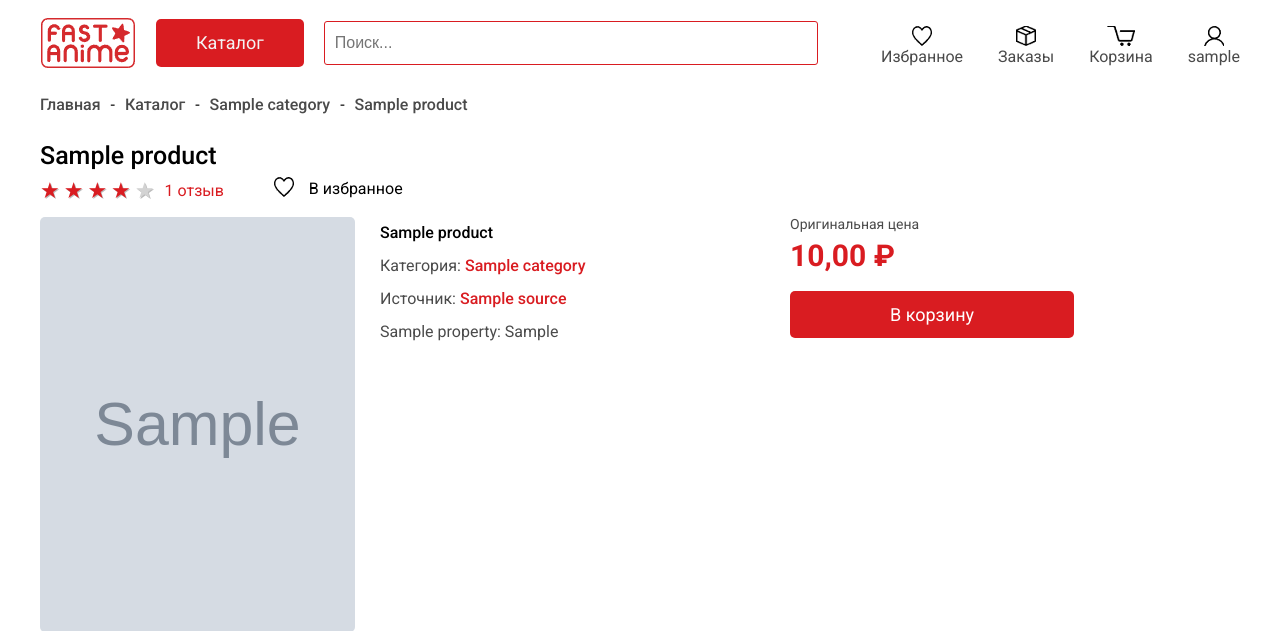
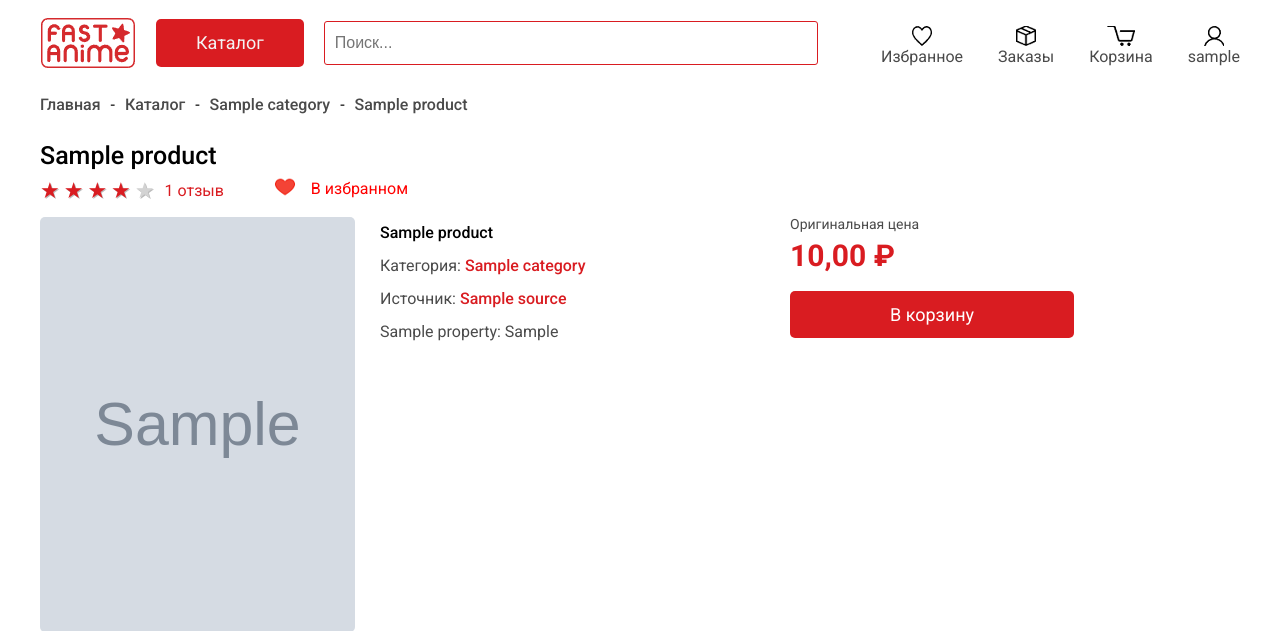
Before and after one commit to katsuyorii/OtakuWorld, a Django app: a page that uses mysite/catalog/templates/catalog/product-detail.html in a window 1280 px wide. Shown: the part 48-679 px from the top of the page. Run offline with Django 5.2, Linux system fonts and the light colour scheme; a user stored in the database is signed in; tables that the repository leaves empty hold one stand-in row (values such as "Sample post"); grey boxes marked "Sample" are stand-in pictures.

Commit message:
add ajax js for add favorites

```diff
--- a/mysite/catalog/templates/catalog/product-detail.html
+++ b/mysite/catalog/templates/catalog/product-detail.html
@@ -27,10 +27,17 @@
             <a class="product-detail-stars-row-link" href="#review">{{ count_reviews }} {{ count_reviews|review_declination }}</a>
         </div>
         <div class="product-detail-stars-forever">
-            <a id='forever' href="{% url 'add_favorites' product_id=product.base.pk %}">
-                <img src="{% static 'img/icons/icon-love.png' %}" alt="Forever">
-                <a id='forever' href="{% url 'add_favorites' product_id=product.base.pk %}" class="product-detail-stars-forever-link">В избранное</a>
-            </a>
+            {% if not is_favorites %}
+                <a id='forever' href="{% url 'add_favorites' product_id=product.base.pk %}">
+                    <img id='forever_id' src="{% static 'img/icons/icon-love.png' %}" alt="Forever">
+                    <a id='forever' href="{% url 'add_favorites' product_id=product.base.pk %}" class="product-detail-stars-forever-link">В избранное</a>
+                </a>
+            {% else %}
+                <a id='forever' href="{% url 'add_favorites' product_id=product.base.pk %}">
+                    <img id='forever_id' src="{% static 'img/icons/heart-red.png' %}" alt="Forever">
+                    <a id='forever' href="{% url 'add_favorites' product_id=product.base.pk %}" class="product-detail-stars-forever-link-red">В избранном</a>
+                </a>
+            {% endif %}
         </div>
     </div>
     <div class="product-detail-main">
--- a/mysite/catalog/views.py
+++ b/mysite/catalog/views.py
@@ -65,6 +65,7 @@ class ProductDetailView(ListView, FormMixin):
         context = super().get_context_data(**kwargs)
         context['title'] = self.object_list['base'].name
         context['count_reviews'] = Comment.objects.filter(product__slug = self.kwargs['product_slug']).count()
+        context['is_favorites'] = Favorites.objects.filter(user=self.request.user, product__slug = self.kwargs['product_slug']).exists()
 
         # Проверка, если пользователь не авторизирован, то у него нет доступа к форме создания комментария
         if isinstance(self.request.user, AnonymousUser):
@@ -161,7 +162,6 @@ class FavoritesAddUserView(View):
             new_favorite = Favorites(product=product, user=request.user)
             new_favorite.save()
 
-            messages.success(request, 'Товар добавлен в избранное!')
             return redirect(reverse_lazy('product_detail', kwargs = {'category_slug': product.category.slug, 'product_slug': product.slug}))
         else:
             messages.error(request, 'Товар уже добавлен в избранное!')
--- a/mysite/static/css/style.css
+++ b/mysite/static/css/style.css
@@ -499,6 +499,11 @@ body {
 	color: black;
 }
 
+.product-detail-stars-forever-link-red {
+	text-decoration: none;
+	color: red;
+}
+
 .product-detail-stars-row-link {
 	color: var(--text-link-color);
 	margin-top: 5px;
--- a/mysite/static/js/forever.js
+++ b/mysite/static/js/forever.js
@@ -1,7 +1,22 @@
 $(document).ready(function() {
-    $('.product-detail-stars-forever-link').click(function(event) {
+    $('a[id="forever"]').click(function(event) {
         event.preventDefault(); // Предотвращаем переход по ссылке по умолчанию
 
         var link = $(this); // Получаем ссылку, по которой был выполнен клик
+
+        $.ajax({
+            url: link.attr('href'), // URL для добавления в избранное, взятый из атрибута href ссылки
+            type: 'GET', // Метод запроса GET, так как мы просто добавляем в избранное
+            success: function(response) {
+                // Когда запрос успешно выполнен, меняем цвет текста ссылки и заменяем изображение
+                link.css('color', 'red'); // Изменяем цвет текста ссылки на красный
+                link.text('В избранном')
+                $('#forever_id').attr('src', '/static/img/icons/heart-red.png');
+            },
+            error: function(xhr, errmsg, err) {
+                // Обработка ошибок, если что-то пошло не так
+                console.log(xhr.status + ": " + xhr.responseText);
+            }
+        });
     });
 });
--- a/mysite/users/views.py
+++ b/mysite/users/views.py
@@ -155,7 +155,7 @@ class FavoritesUserView(ListView):
     context_object_name = 'favorites'
 
     def get_queryset(self):
-        queryset = Favorites.objects.filter(user=self.request.user).select_related('product')
+        queryset = Favorites.objects.filter(user=self.request.user).select_related('product__category')
 
         return queryset
 
```
Also changed, not shown: mysite/catalog/migrations/0007_favorites.py, mysite/static/img/icons/heart-red.png (added).
